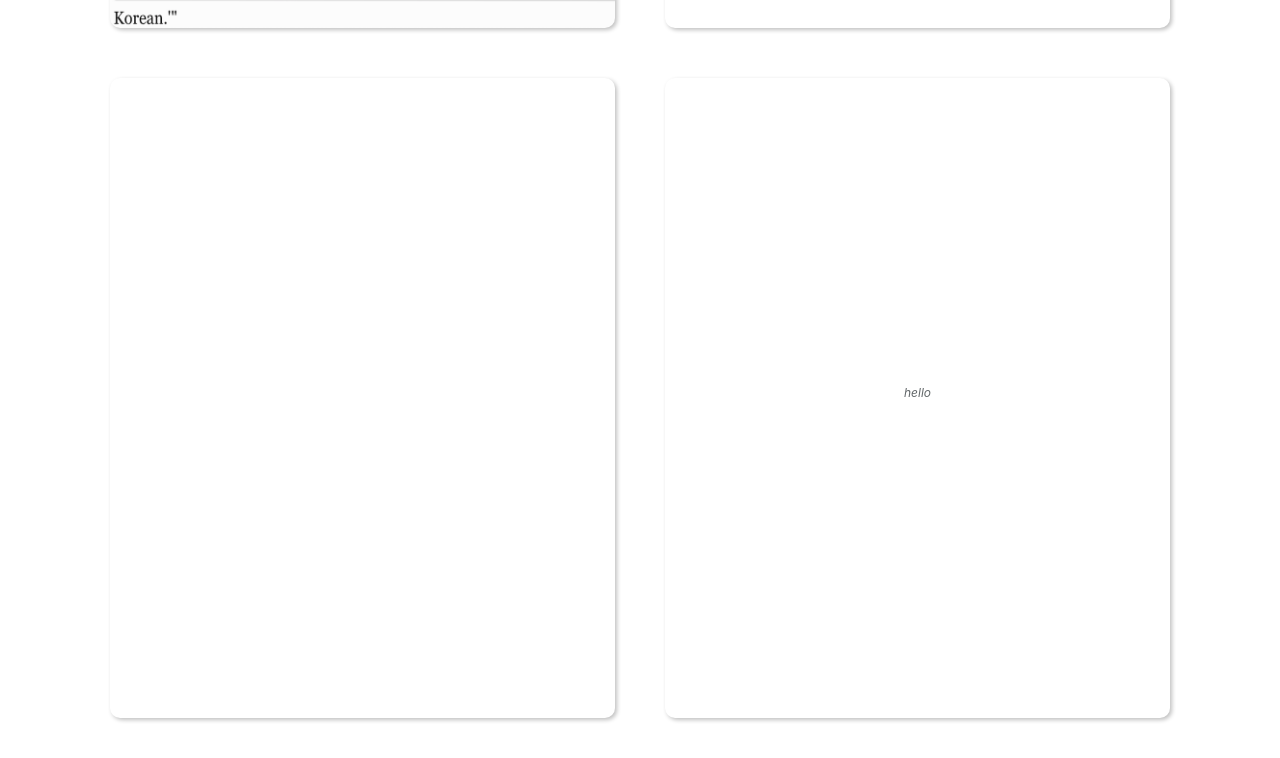
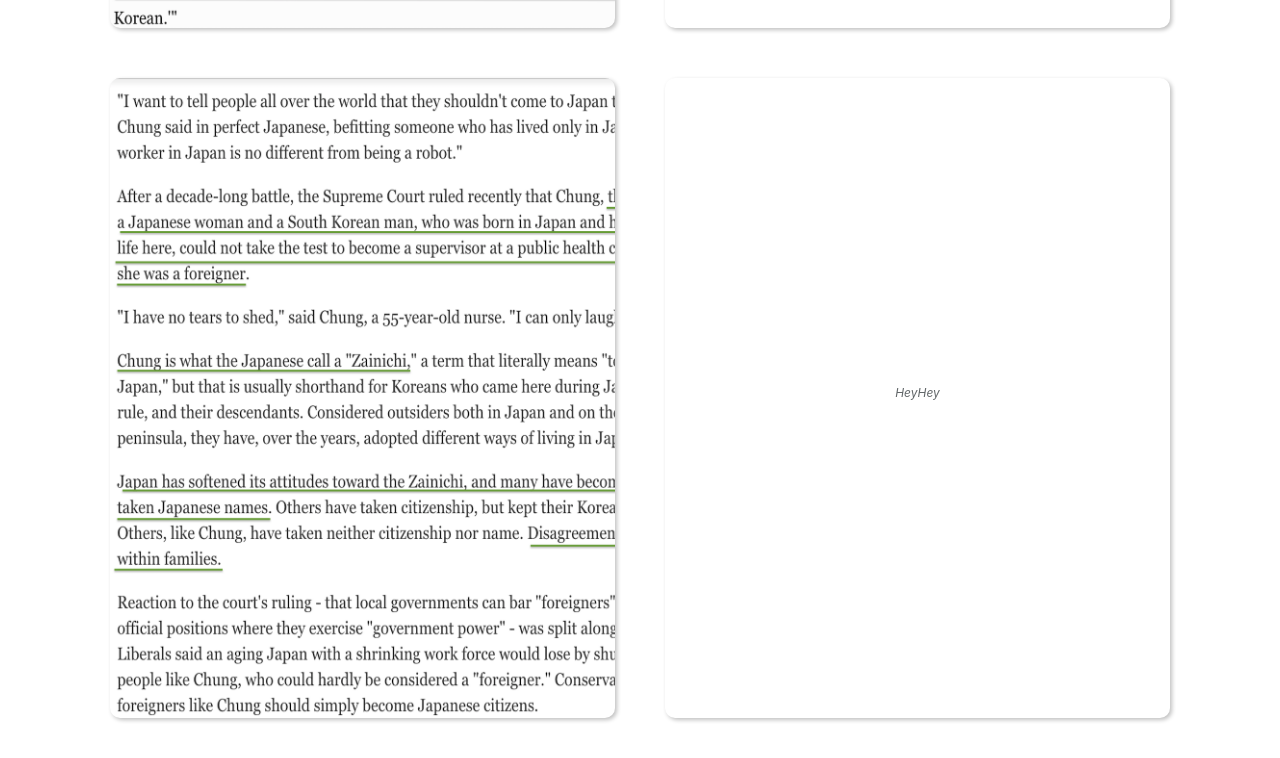
Before and after one commit to Haythamchoi/myproject, a plain HTML site: page index.html in a window 1280 px wide. Shown: the part 2982-3740 px from the top of the page. Drawn offline with nearby package versions, Linux system fonts and the light colour scheme.

Commit message:
almostdone

```diff
--- a/index.html
+++ b/index.html
@@ -96,7 +96,7 @@
       </div>
       <div class="dashboard-card">
         <div class="dashboard-card-content">
-          <p>hello</p>
+          <p>HeyHey</p>
         </div>
       </div>
       <div class="dashboard-card hidan">
--- a/style.css
+++ b/style.css
@@ -89,3 +89,8 @@
   background-image: url(./images/zainichi2.png);
   background-size: cover;
 }
+
+.dashboard-card.itachi {
+  background-image: url(./images/zainichi3.png);
+  background-size: cover;
+}
```
Also changed, not shown: images/newyork.jpg (added), images/zainichi3.png (added).
